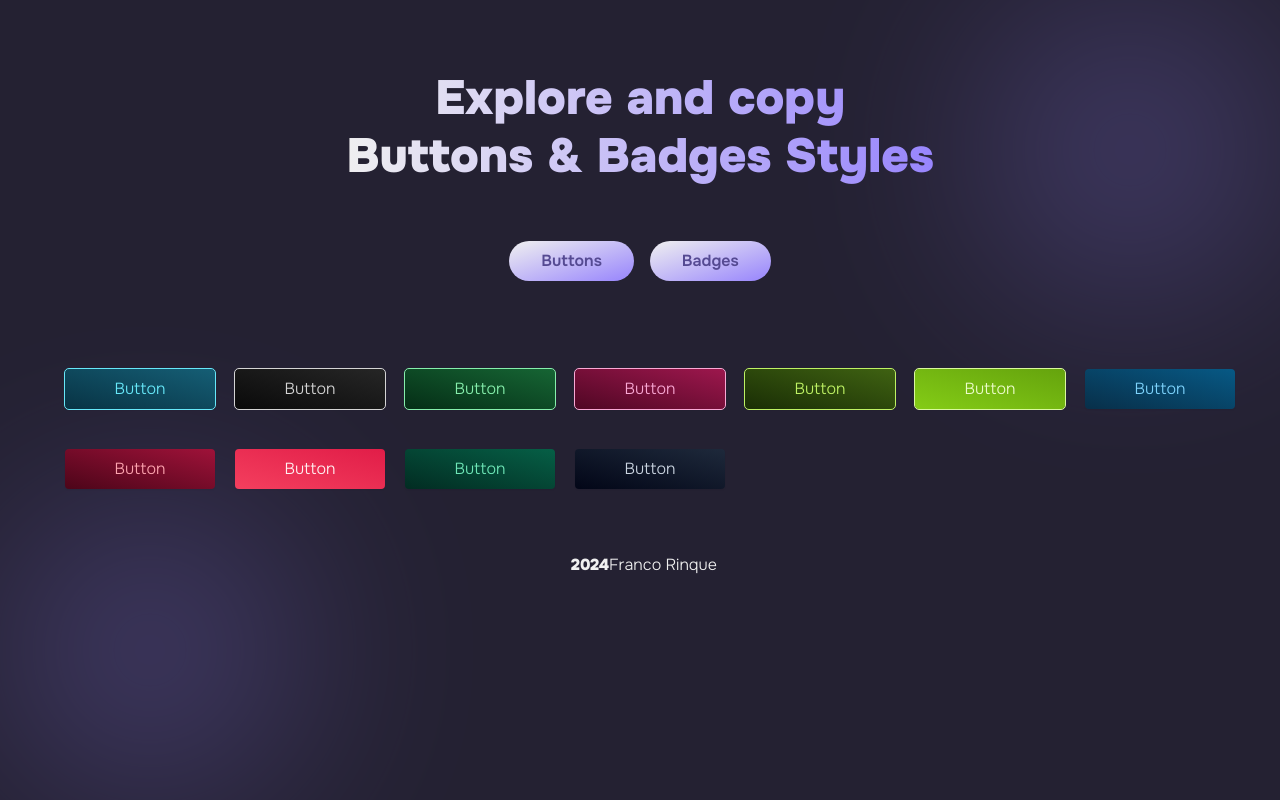
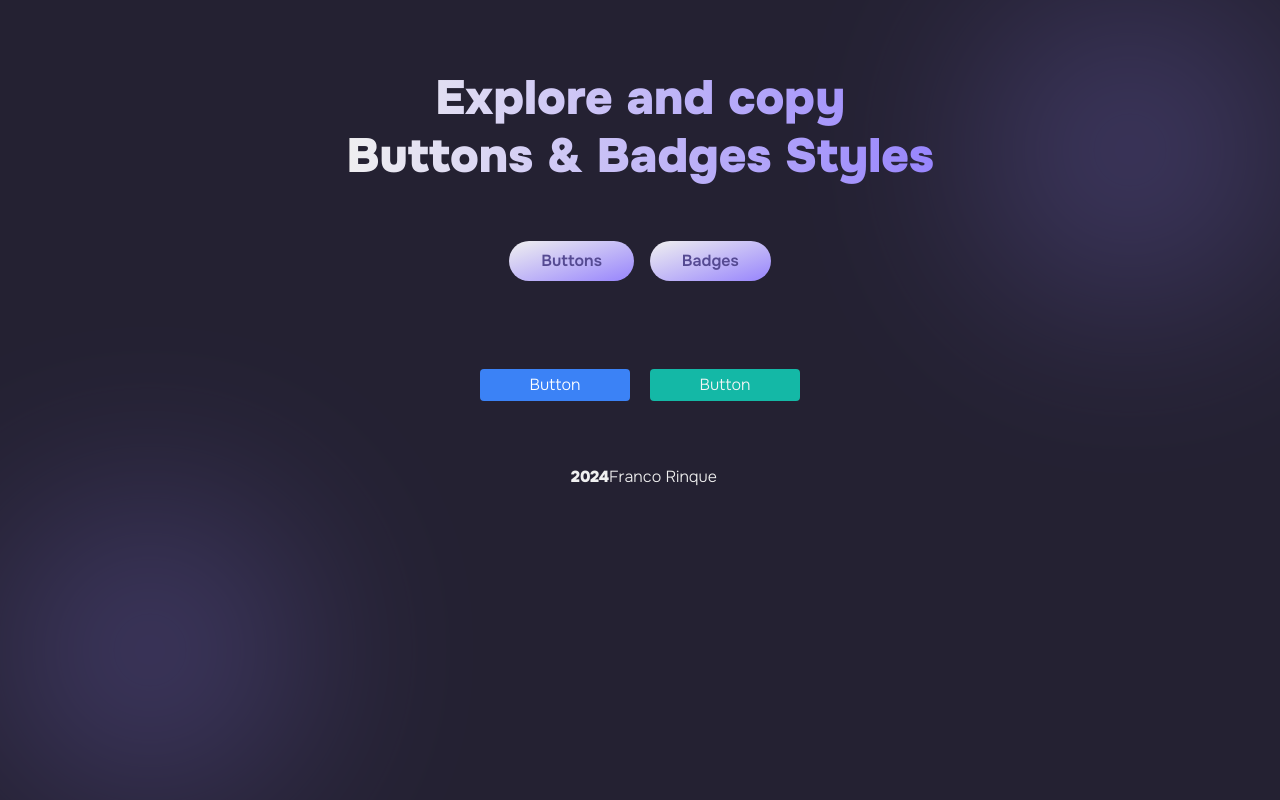
Before and after one commit to francorinque/Button-And-Badge-Styles, a React (Vite) app: page / in a window 1280 px wide. Built offline with nearby package versions, Linux system fonts and the light colour scheme; what tailwindcss-animated would draw is missing.

Commit message:
feat: delete box code, fixed animation span

```diff
--- a/src/components/Element.jsx
+++ b/src/components/Element.jsx
@@ -1,8 +1,8 @@
 import { useState } from "react"
 
-const INITIAL_STATE = "Copy css"
+const INITIAL_STATE = "Copy"
 
-const Element = ({ classBtn }) => {
+const Element = ({ classBtn, category }) => {
   const [isHover, setIsHover] = useState(false)
   const [textBtn, setTextBtn] = useState(INITIAL_STATE)
 
@@ -10,7 +10,6 @@ const Element = ({ classBtn }) => {
 
   const handleClick = () => {
     navigator.clipboard.writeText(classFixed).then(() => setTextBtn("Copied"))
-
     setTimeout(() => {
       setTextBtn(INITIAL_STATE)
     }, 1000)
@@ -18,22 +17,25 @@ const Element = ({ classBtn }) => {
 
   return (
     <button
-      className={`border-none w-[150px] rounded-[4px]  shadow-sm text-center hover:scale-110 transition duration-200  ${classBtn} `}
+      className={` relative ${classBtn} `}
       onClick={handleClick}
       onMouseOver={() => setIsHover(true)}
       onMouseLeave={() => setIsHover(false)}
     >
-      {isHover ? (
-        <span
-          className="
-          animate-pulse animate-thrice
-        "
-        >
-          {textBtn}
-        </span>
-      ) : (
-        <span>Button</span>
-      )}
+      <span
+        className={`transition-opacity duration-300 absolute top-[50%] left-[50%] translate-x-[-50%] translate-y-[-50%] ${
+          isHover ? "opacity-100" : "opacity-0"
+        }`}
+      >
+        {textBtn}
+      </span>
+      <span
+        className={`transition-opacity duration-300 absolute top-[50%] left-[50%] translate-x-[-50%] translate-y-[-50%] ${
+          isHover ? "opacity-0" : "opacity-100"
+        }`}
+      >
+        {category}
+      </span>
     </button>
   )
 }
--- a/src/components/ListOfElements.jsx
+++ b/src/components/ListOfElements.jsx
@@ -9,11 +9,11 @@ const ListOfElements = () => {
   return (
     <div
       className="w-full p-8 mt-10
-       grid grid-cols-elements gap-10 justify-center
-    "
+      flex flex-wrap justify-center
+      gap-5"
     >
       {ELEMENTS[category].map((btn) => (
-        <Element key={btn.id} classBtn={btn.classBtn} />
+        <Element key={btn.id} classBtn={btn.classBtn} {...btn} />
       ))}
     </div>
   )
--- a/src/constants/elements.js
+++ b/src/constants/elements.js
@@ -1,89 +1,38 @@
 import { v4 as uuidv4 } from "uuid"
 import { CATEGORIES } from "./categories"
+
+const CLASS_BADGE = "px-10 py-2.5 text-xs rounded-full"
+const CLASS_BUTTON =
+  " border-none w-[150px] py-4 rounded-[4px] text-center hover:scale-110 transition duration-200 "
 
 export const ELEMENTS = {
   [CATEGORIES.BUTTONS]: [
     {
       id: uuidv4(),
-      classBtn:
-        "text-cyan-300 outline outline-1 outline-cyan-300 bg-gradient-to-tr from-cyan-950 to-cyan-800 py-2 px-8 rounded-[2px] ",
+      category: "Button",
+      classBtn: `bg-blue-500 text-white ${CLASS_BUTTON}`,
     },
     {
       id: uuidv4(),
-      classBtn:
-        "text-neutral-300 outline outline-1 outline-neutral-300 bg-gradient-to-tr from-neutral-950 to-neutral-800 py-2 px-8  rounded-[2px]",
-    },
-    {
-      id: uuidv4(),
-      classBtn:
-        "text-green-300 outline outline-1 outline-green-300 bg-gradient-to-tr from-green-950 to-green-800 py-2 px-8  rounded-[2px]",
-    },
-    {
-      id: uuidv4(),
-      classBtn:
-        "text-pink-300 outline outline-1 outline-pink-300 bg-gradient-to-tr from-pink-950 to-pink-800 py-2 px-8  rounded-[2px]",
-    },
-    {
-      id: uuidv4(),
-      classBtn:
-        "text-lime-300 outline outline-1 outline-lime-300 bg-gradient-to-tr from-lime-950 to-lime-800 py-2 px-8  rounded-[2px]",
-    },
-    {
-      id: uuidv4(),
-      classBtn:
-        "text-lime-100 outline outline-1 outline-lime-200 bg-gradient-to-tr from-lime-500 to-lime-600 py-2 px-8  rounded-[2px]",
-    },
-    {
-      id: uuidv4(),
-      classBtn:
-        "text-sky-300 bg-gradient-to-tr from-sky-950 to-sky-800 py-2 px-8  rounded-[2px]",
-    },
-    {
-      id: uuidv4(),
-      classBtn:
-        "text-rose-300 bg-gradient-to-tr from-rose-950 to-rose-800 py-2 px-8  rounded-[2px]",
-    },
-    {
-      id: uuidv4(),
-      classBtn:
-        "text-rose-50 bg-gradient-to-tr from-rose-500 to-rose-600 py-2 px-8  rounded-[2px]",
-    },
-    {
-      id: uuidv4(),
-      classBtn:
-        "text-emerald-300 bg-gradient-to-tr from-emerald-950 to-emerald-800 py-2 px-8  rounded-[2px]",
-    },
-    {
-      id: uuidv4(),
-      classBtn:
-        "text-slate-300 bg-gradient-to-tr from-slate-950 to-slate-800 py-2 px-8  rounded-[2px]",
+      category: "Button",
+      classBtn: `bg-teal-500 text-neutral-100 ${CLASS_BUTTON}`,
     },
   ],
   [CATEGORIES.BADGES]: [
     {
       id: uuidv4(),
-      classBtn:
-        "py-1 px-8 text-xs w-[120px]  text-slate-800 outline outline-1 outline-slate-800  bg-slate-200",
+      category: "Badge",
+      classBtn: `bg-blue-100 text-blue-800  ${CLASS_BADGE}`,
     },
     {
       id: uuidv4(),
-      classBtn:
-        "py-1 px-8 text-xs w-[120px] text-green-800 outline outline-1 outline-green-800 bg-green-200",
+      category: "Badge",
+      classBtn: `bg-green-100 text-green-800  ${CLASS_BADGE}`,
     },
     {
       id: uuidv4(),
-      classBtn:
-        "py-1 px-8 text-xs w-[120px] text-blue-800 outline outline-1 outline-blue-800 bg-blue-200",
-    },
-    {
-      id: uuidv4(),
-      classBtn:
-        "py-1 px-8 text-xs w-[120px] text-green-300 outline outline-1 outline-green-300 bg-green-600",
-    },
-    {
-      id: uuidv4(),
-      classBtn:
-        "py-1 px-8 text-xs w-[120px] text-gray-300 outline outline-1 outline-gray-300 bg-gray-600",
+      category: "Badge",
+      classBtn: `bg-pink-100 text-pink-800  ${CLASS_BADGE}`,
     },
   ],
 }
--- a/tailwind.config.js
+++ b/tailwind.config.js
@@ -2,11 +2,7 @@
 export default {
   content: ["./index.html", "./src/**/*.{js,ts,jsx,tsx}"],
   theme: {
-    extend: {
-      gridTemplateColumns: {
-        elements: "repeat(auto-fit, minmax(120px, 130px))",
-      },
-    },
+    extend: {},
   },
   plugins: [require("tailwindcss-animated")],
 }
```
